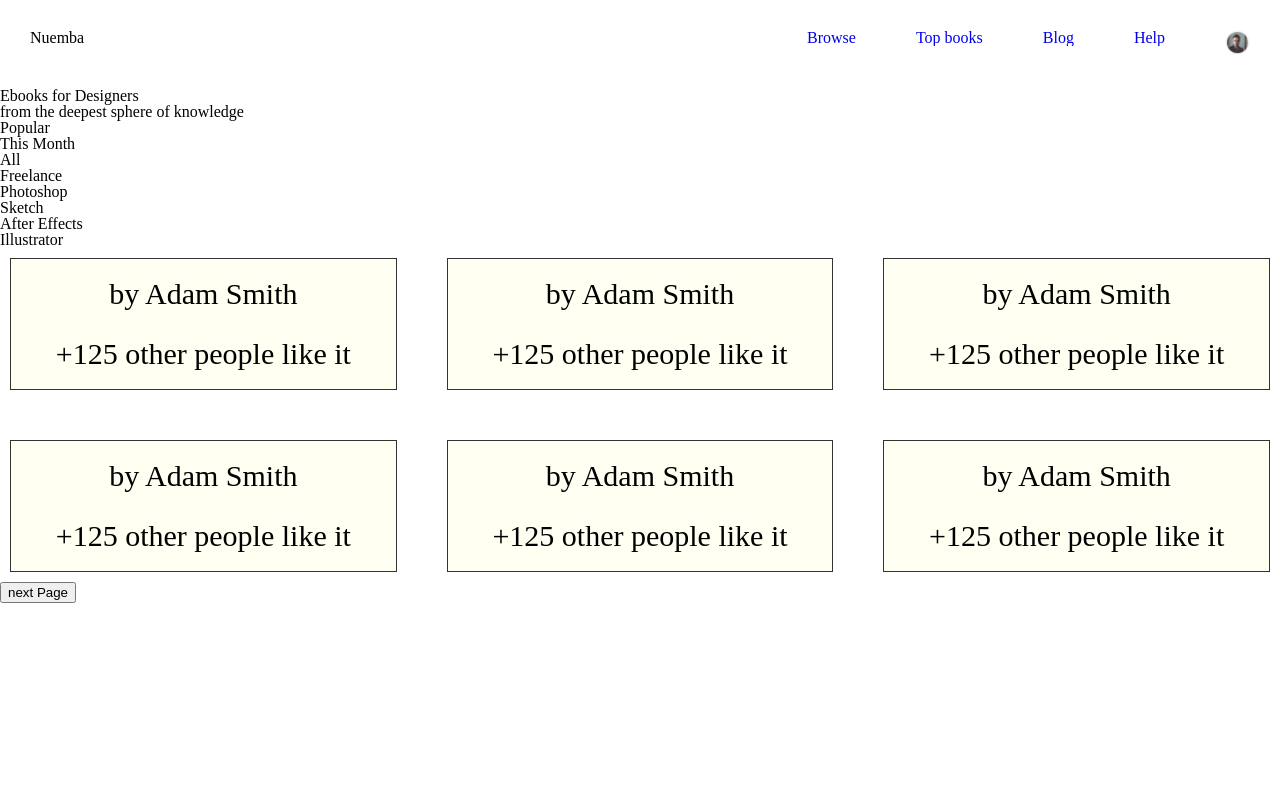
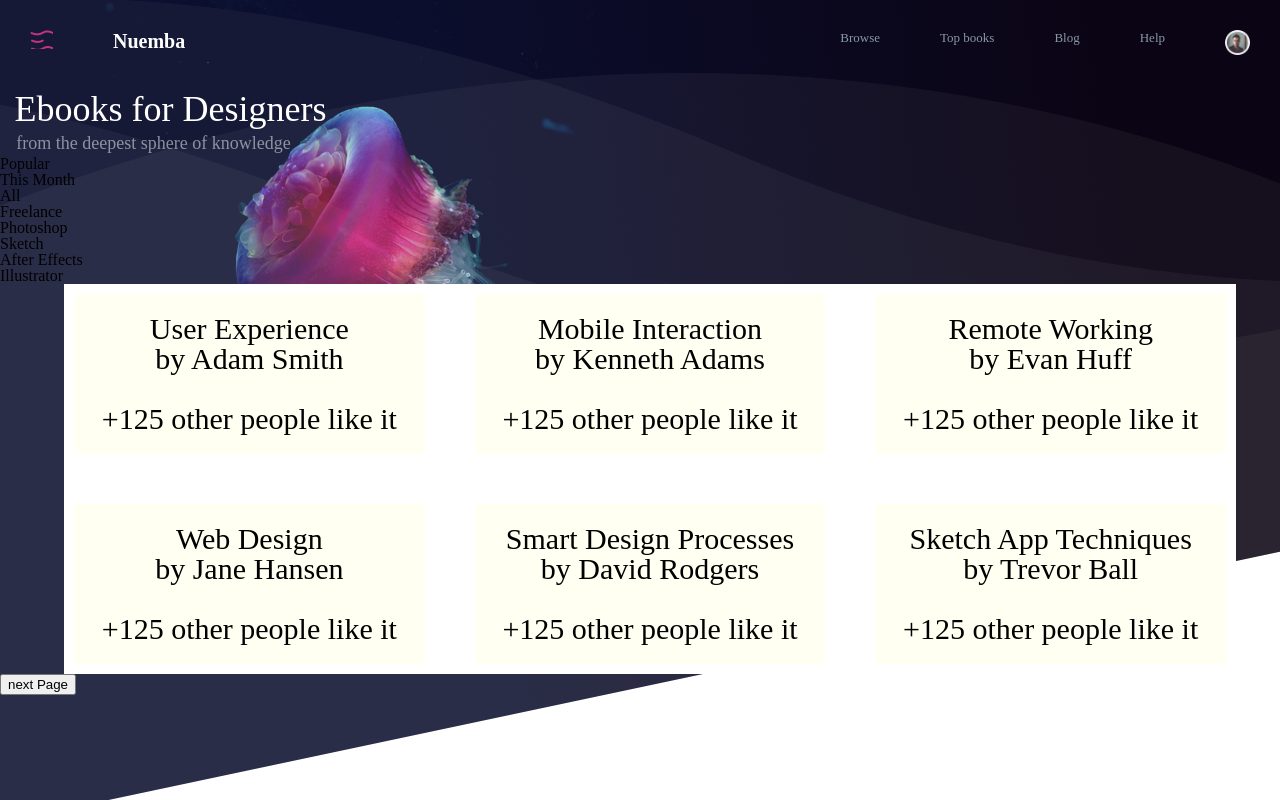
Before and after one commit to roberto68/colab-project, a website: page index.html in a window 1280 px wide. Drawn offline with Linux system fonts and the light colour scheme.

Commit message:
header centering problem

```diff
--- a/assets/stylesheets/main.css
+++ b/assets/stylesheets/main.css
@@ -53,15 +53,25 @@ html {
   box-sizing: border-box;
 
 }
-.background-image {
-  width: 1600px;
-  height: 823px;
-  object-fit: contain;
+body {
+  background-image: url('/assets/images/background-image.jpg');
+  width: 100%;
+
 }
 
 
 .logo {
   float : left;
+  width: 79px;
+  height: 25px;
+  font-family: SourceSerifPro;
+  font-size: 20px;
+  font-weight: bold;
+  font-style: normal;
+  font-stretch: normal;
+  line-height: normal;
+  letter-spacing: normal;
+  color: #ffffff;
 }
 
 nav a {
@@ -78,22 +88,69 @@ nav a {
   clear: both;
 }
 
+.menu-icon {
+  width: 23px;
+  height: 19px;
+
+}
+
+.right-links {
+  font-family: SourceSerifPro;
+  font-size: 13px;
+  font-weight: normal;
+  font-style: normal;
+  font-stretch: normal;
+  line-height: normal;
+  letter-spacing: normal;
+  color: #8798a4;
+}
+
+/* Header */
 
 
+
+h1, h5 {
+  text-align: center;
+  font-weight: normal;
+  font-style: normal;
+  font-stretch: normal;
+  line-height: normal;
+  letter-spacing: normal;
+  font-family: SourceSerifPro;
+  color: #ffffff;
+}
+
+h5 {
+  width: 307px;
+  height: 23px;
+  opacity: 0.5;
+  font-size: 18px;
+
+}
+
+h1 {
+  width: 341px;
+  height: 45px;
+  font-size: 36px;
+
+}
 
 /* CSS Grid */
 
 .grid-container {
+  width: 90%;
+  margin: auto 5%;
   display: grid;
   grid-column-gap: 50px;
   grid-row-gap: 50px;
   grid-template-columns: auto auto auto;
   background-color: rgba(255, 255, 255);
-  padding: 10px;
+  padding:10px;
+
 }
 .grid-item {
   background-color: rgba(255, 255, 242);
-  border: 1px solid rgba(0, 0, 0, 0.8);
+  border: 1px  rgba(0, 0, 0, 0.8);
   padding: 20px;
   font-size: 30px;
   text-align: center;
--- a/index.html
+++ b/index.html
@@ -13,20 +13,26 @@
 
 <body>
   <nav>
+    <a class = 'logo menu-icon'><img src="/assets/images/menu-icon.png"></a>
     <a class='logo'>Nuemba</a>
     <a href='#'>
       <img width='25' src='/assets/images/avatar.png' alt='placeholder'>
     </a>
-    <a href='#'>Help</a>
-    <a href='#'>Blog</a>
-    <a href='#'>Top books</a>
-    <a href='#'>Browse</a>
+    <a class = 'right-links' href='#'>Help</a>
+    <a class = 'right-links' href='#' >Blog</a>
+    <a class = 'right-links' href='#'>Top books</a>
+    <a class = 'right-links' class =  href='#'>Browse</a>
   </nav>
 
-  <div class="clear-float"></div>
+  <div class="clear-float">
+
+  </div>
+
   <header>
+    <div>
       <h1>Ebooks for Designers</h1>
       <h5>from the deepest sphere of knowledge</h5>
+    </div>
   </header>
 
     <div>
@@ -44,7 +50,7 @@
 
   <div class="grid-container">
       <div class ="grid-item">
-       <h2> </h2>
+       <h2> User Experience </h2>
          <p>by Adam Smith</p>
          <span><img src="" alt="">  </span>
            <span>
@@ -57,8 +63,8 @@
       </div>
 
       <div class ="grid-item">
-       <h2> </h2>
-         <p>by Adam Smith</p>
+       <h2> Mobile Interaction </h2>
+         <p>by Kenneth Adams</p>
          <span><img src="" alt="">  </span>
            <span>
              <img src="" alt="">
@@ -70,8 +76,8 @@
       </div>
 
       <div class ="grid-item">
-       <h2> </h2>
-         <p>by Adam Smith</p>
+       <h2> Remote Working </h2>
+         <p>by Evan Huff </p>
          <span><img src="" alt="">  </span>
            <span>
              <img src="" alt="">
@@ -83,8 +89,8 @@
       </div>
 
       <div class ="grid-item">
-       <h2> </h2>
-         <p>by Adam Smith</p>
+       <h2> Web Design </h2>
+         <p>by Jane Hansen </p>
          <span><img src="" alt="">  </span>
            <span>
              <img src="" alt="">
@@ -96,8 +102,8 @@
       </div>
 
       <div class ="grid-item">
-       <h2> </h2>
-         <p>by Adam Smith</p>
+       <h2> Smart Design Processes</h2>
+         <p>by David Rodgers</p>
          <span><img src="" alt="">  </span>
            <span>
              <img src="" alt="">
@@ -109,9 +115,9 @@
       </div>
 
       <div class ="grid-item">
-       <h2> </h2>
-         <p>by Adam Smith</p>
-         <span><img src="" alt="">  </span>
+        <h2> Sketch App Techniques </h2>
+          <p>by Trevor Ball</p>
+          <span>  <img src="" alt="">  </span>
             <span>
               <img src="" alt="">
               <img src="" alt="">
```
Lines whose indentation alone changed are shown as unchanged.
